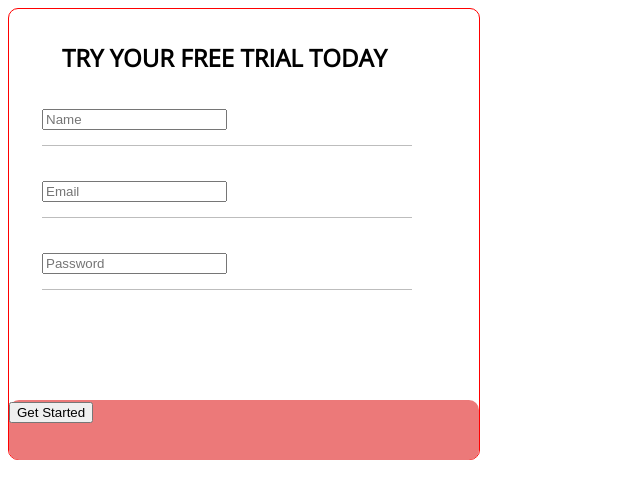
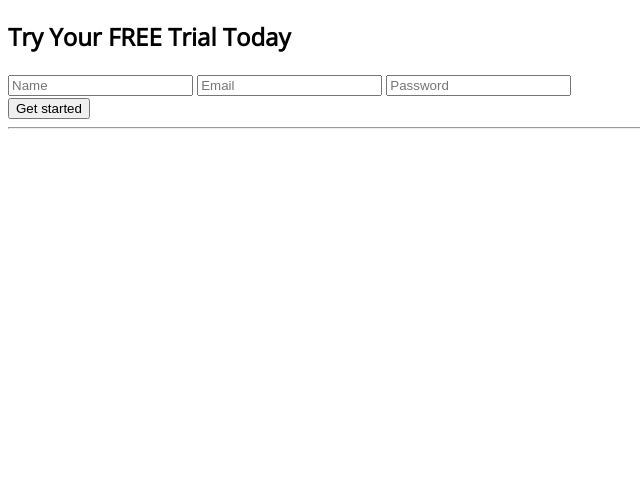
Before and after one commit to balitski-a/homework, a plain HTML site: page index.html in a window 1280 px wide. Shown: the whole page, without its empty margins (0-640 px from the left). Drawn offline with nearby package versions, Linux system fonts and the light colour scheme.

Commit message:
first form - done

```diff
--- a/index.html
+++ b/index.html
@@ -1,5 +1,6 @@
 <!DOCTYPE html>
 <html lang="en">
+
 <head>
     <meta charset="UTF-8">
     <meta http-equiv="X-UA-Compatible" content="IE=edge">
@@ -10,32 +11,18 @@
     <link rel="preconnect" href="https://fonts.gstatic.com" crossorigin>
     <link href="https://fonts.googleapis.com/css2?family=Open+Sans&display=swap" rel="stylesheet">
 </head>
+
 <body>
-    <div class="block">
-    <form action="/signup" method="POST">
-    <p>
-            <h4 class="h4">TRY YOUR FREE TRIAL TODAY</h4>
-        <div class="block1">
-            <div class="child-block1">
-                <input class="input" placeholder="Name"> <br>
-            </div>
-        </div>
-        <div class="block2">
-            <div class="child-block2">
-                <input class="input" placeholder="Email"><br>
-            </div>
-        </div>
-        <div class="block3">
-            <div class="child-block3">
-                <input class="input" placeholder="Password"> <br>
-            </div>
-            <div class="block4">
-                <div class="child-block4">
-                <button class="btn">Get Started</button>
-            </div>
-        </div>
-    </form>
+<form action="">
+        <h2>Try Your <span>FREE</span> Trial Today</h2>
+    <div class="form-wrap">
+        <input type="text" placeholder="Name">
+        <input type="email" placeholder="Email">
+        <input type="password" placeholder="Password">
     </div>
+        <button type="submit">Get started</button>
+</form>
+</body>
+<hr>
 
-</body>
 </html>
```
